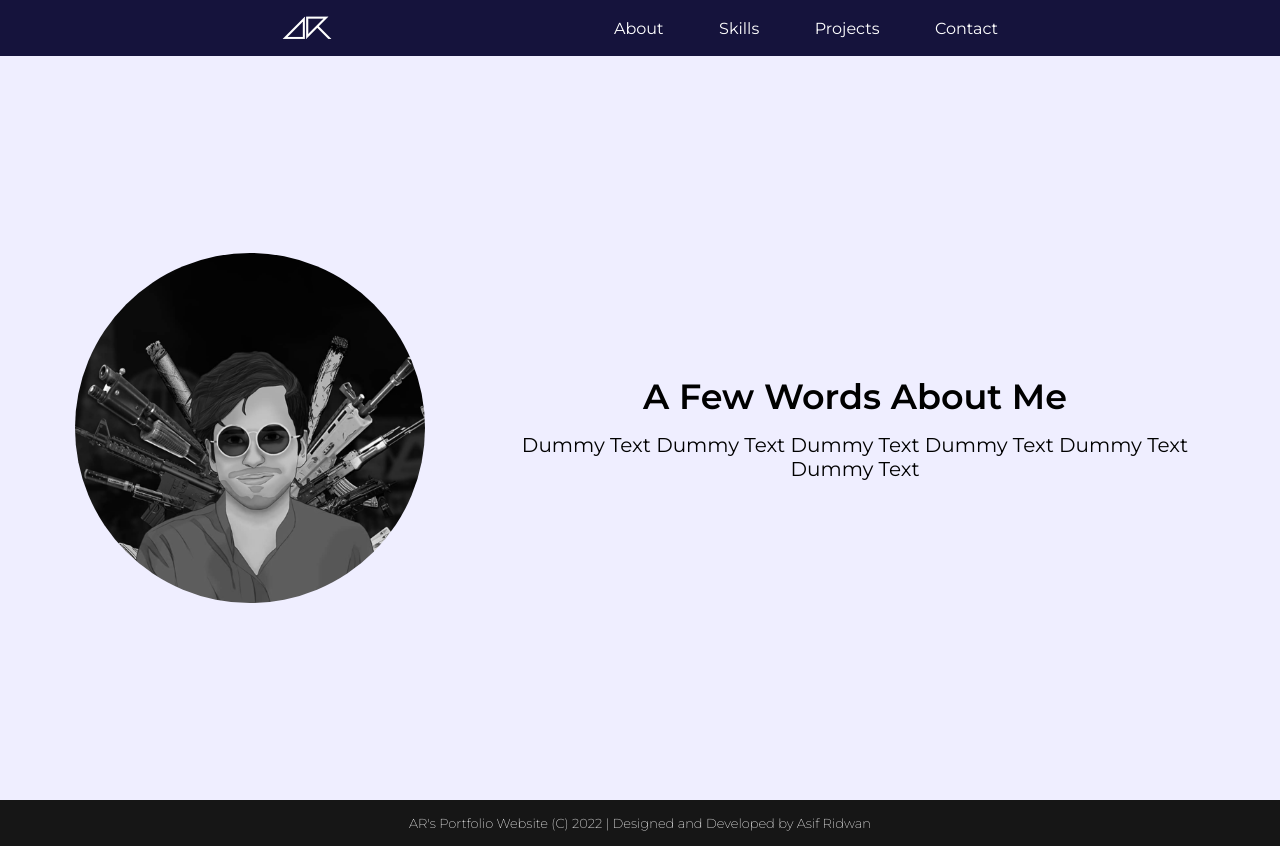
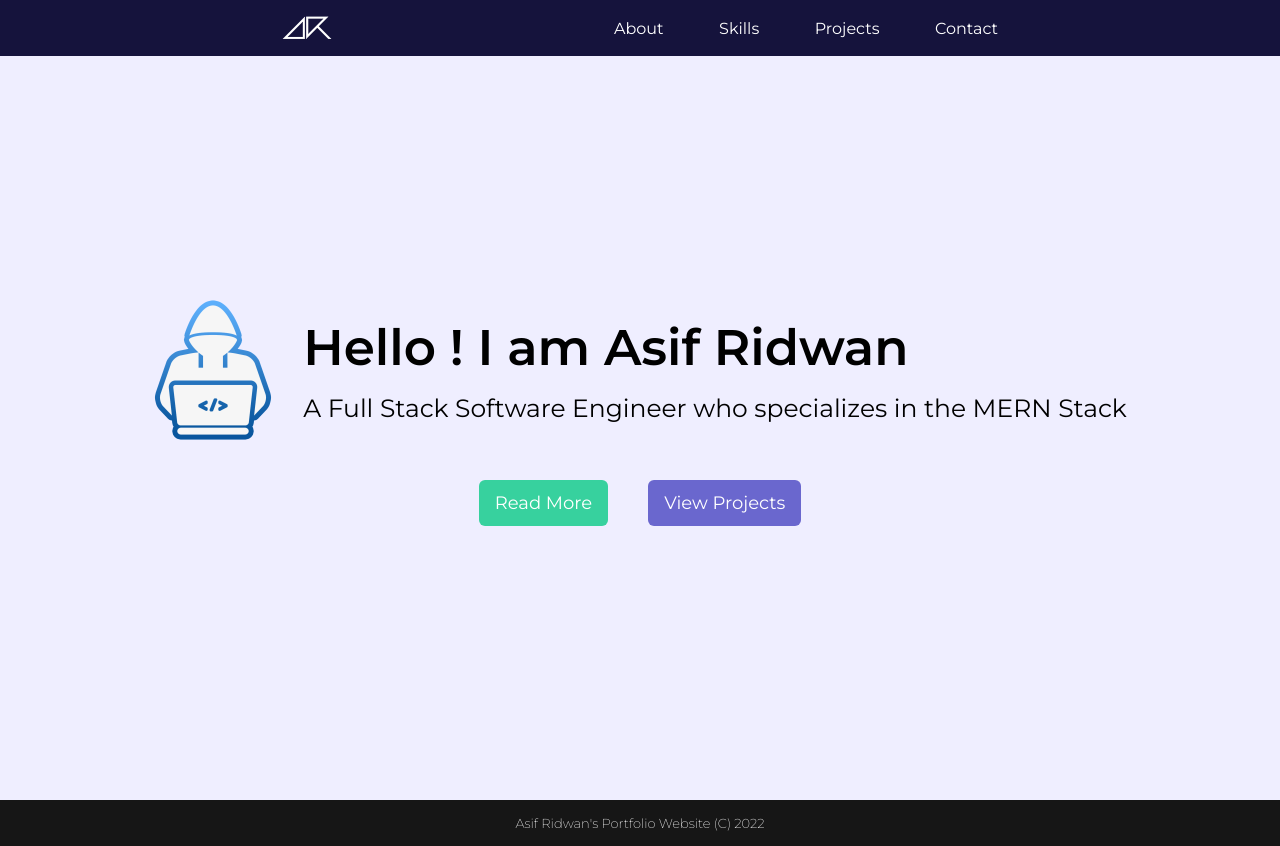
Before and after one commit to asifridwan/asifridwan.github.io, a React (Create React App) app: page / in a window 1280 px wide. Built offline with nearby package versions, Linux system fonts and the light colour scheme.

Commit message:
Finished All Pages

```diff
--- a/src/components/Footer.jsx
+++ b/src/components/Footer.jsx
@@ -1,7 +1,7 @@
 export default function Footer() {
   return (
     <footer>
-        AR's Portfolio Website (C) 2022 | Designed and Developed by Asif Ridwan
+        Asif Ridwan's Portfolio Website (C) 2022
     </footer>
   )
 }
--- a/src/containers/App.jsx
+++ b/src/containers/App.jsx
@@ -1,17 +1,17 @@
 import Navbar from "../components/Navbar";
 import Footer from "../components/Footer";
-/* import Home from "../pages/Home"; */
+import Home from "../pages/Home";
 import About from "../pages/About";
-/* import Skills from "../pages/Skills"; */
-/* import Projects from "../pages/Projects"; */
-/* import Contact from "../pages/Contact"; */
+import Skills from "../pages/Skills";
+import Projects from "../pages/Projects";
+import Contact from "../pages/Contact";
 
 function App() {
   return (
     <>
       <Navbar />
-      {/* <Home /> */}
-      <About />
+      <Home />
+      {/* <About /> */}
       {/* <Skills /> */}
       {/* <Projects /> */}
       {/* <Contact /> */}
--- a/src/css/style.css
+++ b/src/css/style.css
@@ -432,12 +432,12 @@ a:link, a:visited{
 }
 
 .about-me-1{
-    font-size: 35px;
+    font-size: 38px;
     font-weight: 600;
 }
 
 .about-me-2{
-    font-size: 20px;
+    font-size: 22px;
     margin-top: 15px;
 }
 
--- a/src/pages/About.jsx
+++ b/src/pages/About.jsx
@@ -5,7 +5,7 @@ export default function About() {
         <div className="avatar"></div>
         <div className="contact-tagline about-me">
           <p className="about-me-1">A Few Words About Me</p>
-          <p className="about-me-2">Dummy Text Dummy Text Dummy Text Dummy Text Dummy Text Dummy Text</p>
+          <p className="about-me-2">I'm Asif Ridwan, a Full Stack Software Engineer with over 2 years of professional experience who specializes in the MERN Stack (MongoDB-Express-React-Node). Alongside Web Development, I am also proficient at Flutter, a popular framework for cross-platform Mobile Development. When I'm not coding, I spend time reading books, sketching, painting and playing the Piano.</p>
         </div>
       </div>
     </section>
```
